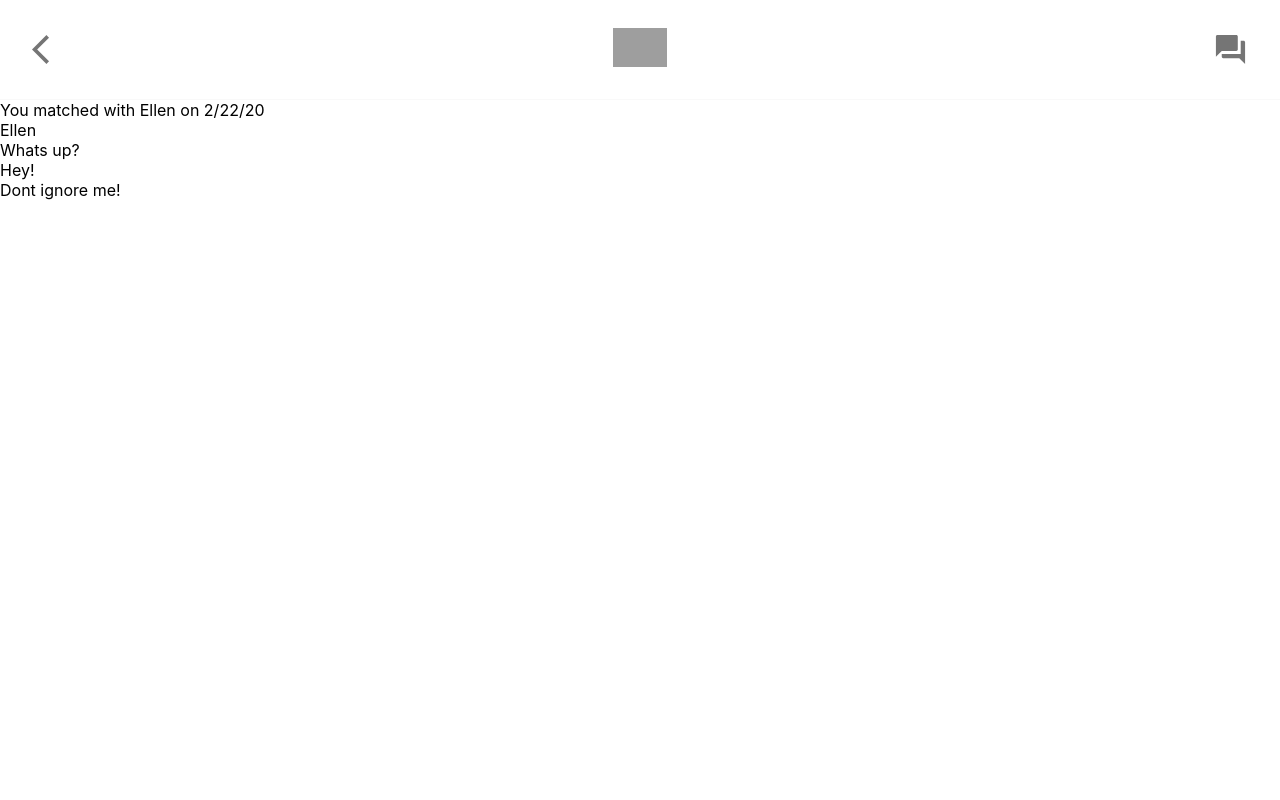
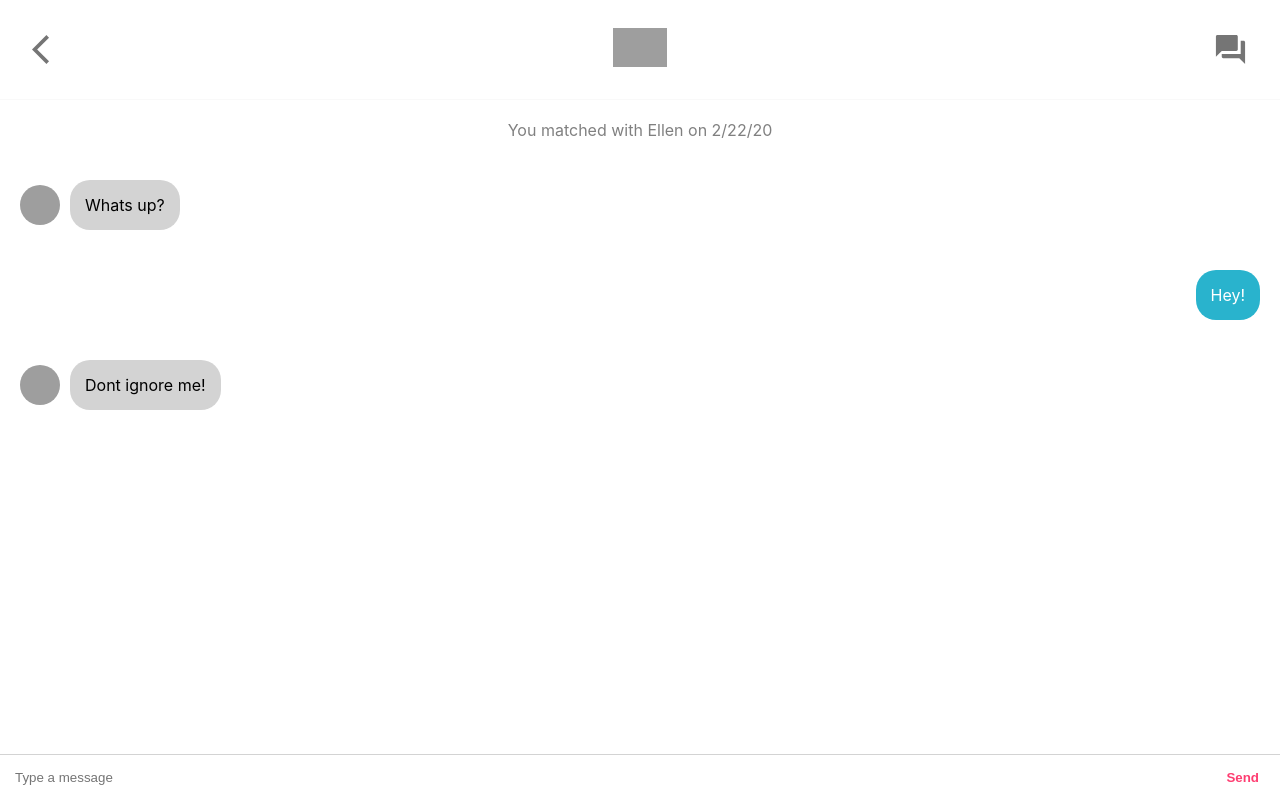
Before and after one commit to christianlewis024/dinder, a React (Create React App) app: page /chat/1 in a window 1280 px wide. Built offline with nearby package versions, Linux system fonts and the light colour scheme; grey boxes are pictures that could not be loaded.

Commit message:
messages complete and styled and can do locally stored chat

```diff
--- a/src/Chat.css
+++ b/src/Chat.css
@@ -5,6 +5,10 @@
   padding: 20px;
   height: 70px;
   border-bottom: 1px solid #fafafa;
+}
+a {
+  text-decoration: none;
+  color: inherit;
 }
 .chat__details {
   flex: 1;
--- a/src/ChatScreen.css
+++ b/src/ChatScreen.css
@@ -0,0 +1,46 @@
+.chatScreen__message {
+  display: flex;
+  align-items: center;
+  padding: 20px;
+}
+.chatScreen__text {
+  margin-left: 10px;
+  background-color: lightgray;
+  padding: 15px;
+  border-radius: 20px;
+}
+.chatScreen__timestamp {
+  text-align: center;
+  padding: 20px;
+  color: gray;
+}
+
+.chatScreen__textUser {
+  margin-left: auto;
+  padding: 15px;
+  border-radius: 20px;
+  background-color: #29b3cd;
+  color: white;
+}
+
+.chatScreen__input {
+  display: flex;
+  padding: 5px;
+  position: fixed;
+  bottom: 0;
+  width: 100%;
+  border-top: 1px solid lightgray;
+}
+.chatScreen__inputField {
+  flex: 1;
+  padding: 10px;
+  border: none;
+}
+
+.chatScreen__inputButton {
+  border: none;
+  margin-right: 20px;
+  background-color: white;
+  font-weight: bolder;
+  color: #fe3d71;
+}
--- a/src/ChatScreen.js
+++ b/src/ChatScreen.js
@@ -1,33 +1,62 @@
 import React, {useState} from 'react'
 import "./ChatScreen.css"
+import {Avatar} from "@material-ui/core"
 
 
 function ChatScreen() {
+    const [input, setInput] = useState ('')
     const [messages, setMessages] = useState([
        { name: 'Ellen',
-        image: '...',
+        image: 'https://static01.nyt.com/images/2020/07/30/business/30ELLEN-PRODUCER-01/30ELLEN-PRODUCER-01-superJumbo.jpg',
         message: 'Whats up?'
     },
-       { name: 'Ellen',
-        image: '...',
+       {
+        image: 'https://static01.nyt.com/images/2020/07/30/business/30ELLEN-PRODUCER-01/30ELLEN-PRODUCER-01-superJumbo.jpg',
         message: 'Hey!'
     },
        { name: 'Ellen',
-        image: '...',
+        image: 'https://static01.nyt.com/images/2020/07/30/business/30ELLEN-PRODUCER-01/30ELLEN-PRODUCER-01-superJumbo.jpg',
         message: 'Dont ignore me!'
     }
     ])
+
+    const handleSend = e => {
+        e.preventDefault();
+        setMessages([...messages, {message: input}]);
+        setInput("")
+    }
     return (
         <div className="chatScreen">
 
-           <p>You matched with {messages[0].name} on 2/22/20</p>
-           <p>{messages[0].name}</p>
+           <p className="chatScreen__timestamp">You matched with {messages[0].name} on 2/22/20</p>
+
            {messages.map(message => (
-               <div className="chatScreen__message">
-                   <p>{message.message}</p>
+               message.name ? (
+                <div className="chatScreen__message">
+                <Avatar className="chatScreen__avatar"
+                         alt={message.name}
+                         src={message.image}
+                         />
+                <p className="chatScreen__text">{message.message}</p>
 
-               </div>
+            </div>
+               ) : (
+                   <div className="chatScreen__message">
+                       <p className="chatScreen__textUser">{message.message}</p>
+                   </div>
+               )
+
            ))}
+
+                <form  className="chatScreen__input">
+                    <input
+                    value={input}
+                    onChange={e => setInput(e.target.value)}
+                     className="chatScreen__inputField"
+                     placeholder="Type a message"
+                     type="text"/>
+                    <button onClick={handleSend} className="chatScreen__inputButton">Send</button>
+                </form>
 
         </div>
     )
```
Also changed, not shown: src/Chats.js.
